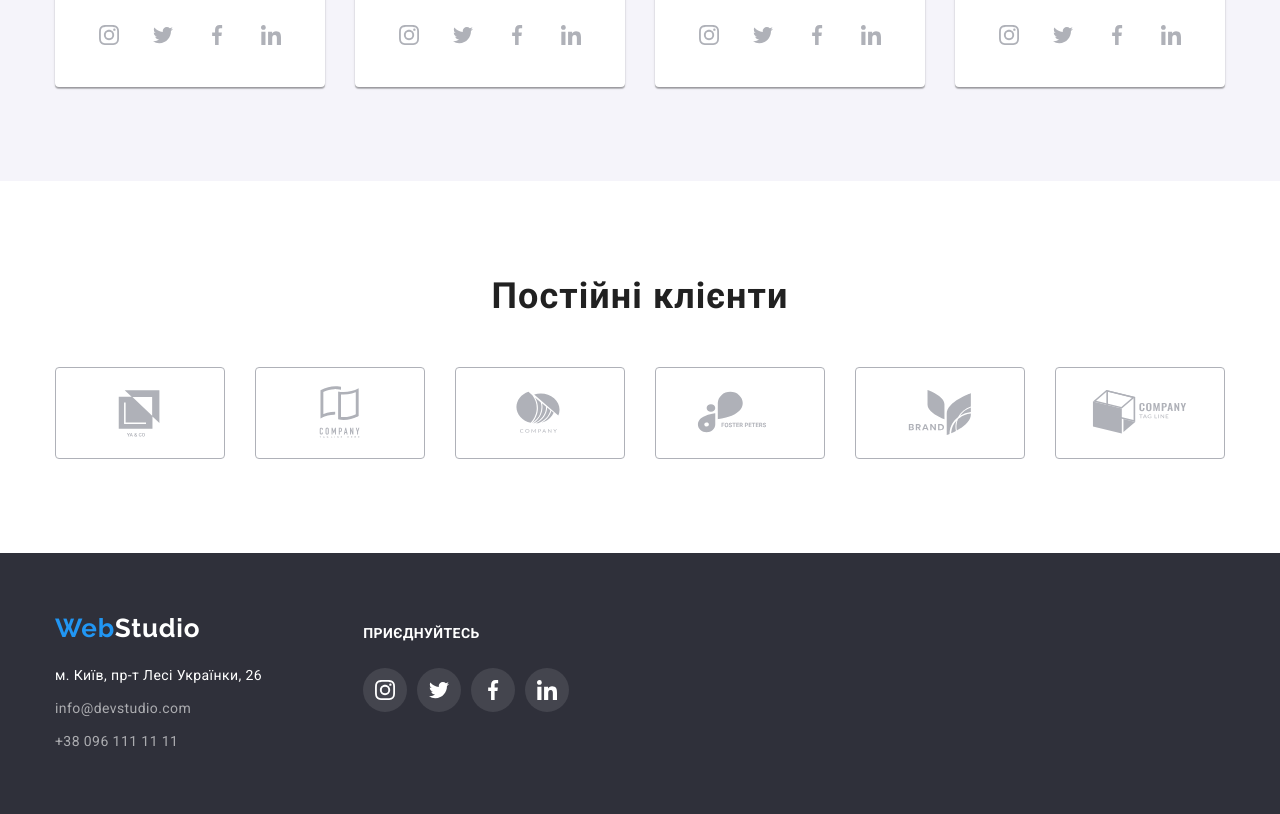
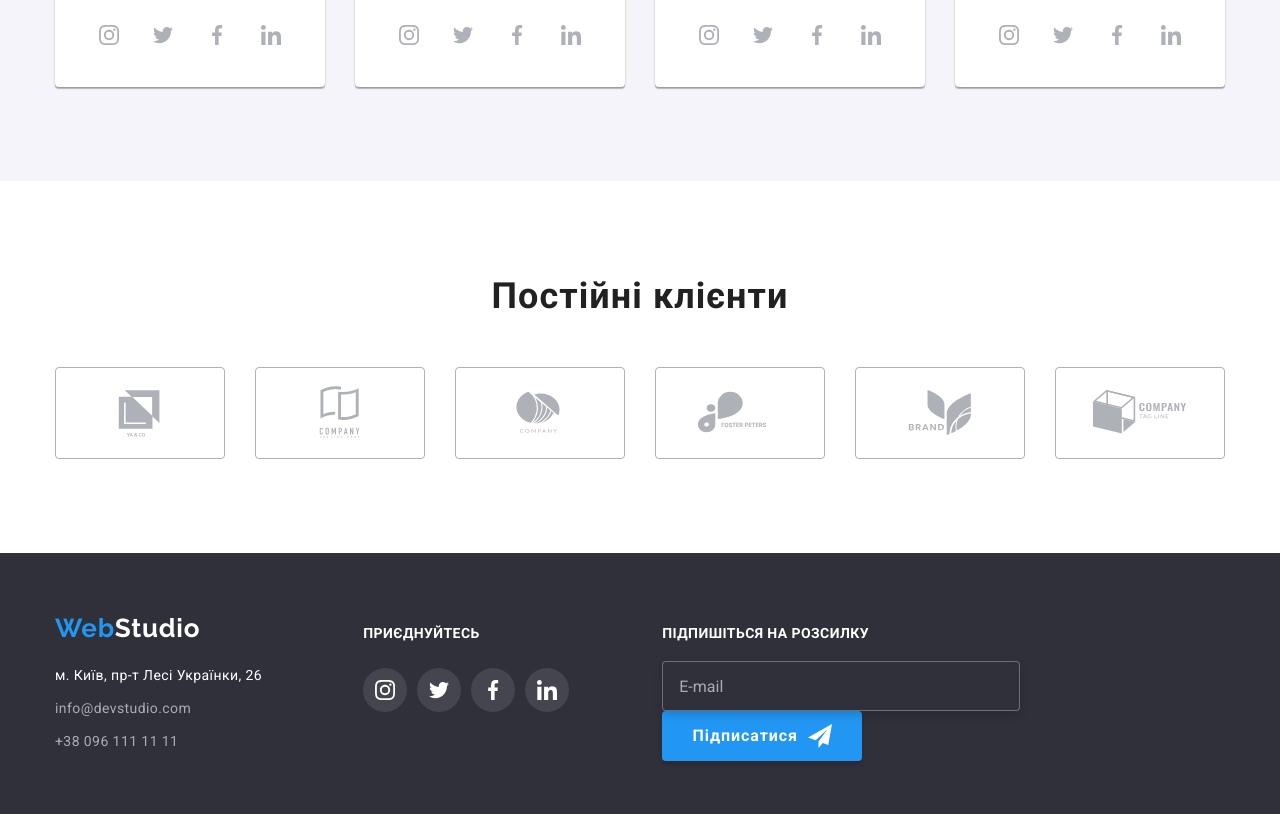
Before and after one commit to EugeneNikiforov/goit-markup-hw-06, a plain HTML site: page index.html in a window 1280 px wide. Shown: the part 2124-2938 px from the top of the page. Drawn offline with Linux system fonts and the light colour scheme.

Commit message:
Sunday 13:57

```diff
--- a/css/styles.css
+++ b/css/styles.css
@@ -9,6 +9,7 @@
     --light-blue-bord: rgba(33, 150, 243, 1);
     --light-blue-select: #188CE8;
     --light-gray: #757575;
+    --light-gray-bord: rgba(255, 255, 255, 0.3);
     --selection-color: #2196F3;
     --white-color: #FFF;
     --white-bord: #ECECEC;
@@ -485,6 +486,62 @@ input {
     fill: var(--icon-white);
     background-color: var(--selection-color);
 }
+/* subscribe form */
+.footer-subscribe {
+    display: flex;
+    flex-wrap: wrap;
+    width: 570px;
+    height: 86px;
+    padding-top: 72px;
+    padding-bottom: 94px;
+    margin-left: 23px;
+}
+.form-subscribe {
+    display: flex;
+    justify-content: flex-start;
+    align-items: center;
+    gap: 12px;
+}
+.form-label-subscribe {
+    display: flex;
+    font-size: 16px;
+    line-height: 1.25;
+    align-items: center;
+    letter-spacing: 0.03em;
+}
+.form-field-subscribe {
+    width: 358px;
+    height: 50px;
+    border: 1px solid var(--light-gray-bord);
+    filter: drop-shadow(0px 4px 4px rgba(0, 0, 0, 0.15));
+    border-radius: 4px;
+    background-color: var(--bgnd-gray);
+    padding: 15px 16px;
+    resize: none;
+}
+.form-field-subscribe::placeholder {
+    color: rgba(255, 255, 255, 0.6);
+}
+.btn-subscribe-submit {
+    display: flex;
+    justify-content: center;
+    align-items: center;
+    cursor: pointer;
+    gap: 10px;
+    width: 200px;
+    height: 50px;
+    font-weight: 700;
+    font-size: 16px;
+    line-height: 1.875;
+    text-align: center;
+    letter-spacing: 0.06em;
+    color: var(--white-color);
+    fill: var(--white-color);
+    background-color: var(--light-blue);
+    box-shadow: 0px 4px 4px rgba(0, 0, 0, 0.15);
+    border-radius: 4px;
+    border: none;
+}
 
 /* form */
 .form-window {
@@ -581,6 +638,9 @@ input {
     position: relative;
 }
 .form-checked label::before {
+    position: absolute;
+    top: 5px;
+    left: 2px;
     display: inline-block;
     content: "";
     width: 16px;
@@ -610,9 +670,11 @@ input {
     overflow: hidden;
 }
 .form-label-checkbox {
+    display: inline-block;
     font-size: 14px;
     line-height: 1.7143;
     letter-spacing: 0.03em;
+    padding-left: 25px;
 }
 .form-checkbox-link {
     color: var(--light-blue);
@@ -636,6 +698,7 @@ input {
     box-shadow: 0px 4px 4px rgba(0, 0, 0, 0.15);
     border-radius: 4px;
     padding: 10px 52px;
+    border: none;
     transition: background-color var(--time) var(--time-effect), color var(--time) var(--time-effect);
 }
 .btn-submit:hover, .btn-submit:focus {
--- a/index.html
+++ b/index.html
@@ -305,7 +305,26 @@
                 </li>
             </ul>
             </div>
-            <!-- <svg class="icon icon-telegram-send"><use xlink:href="#icon-telegram-send"></use></svg> -->
+            <!-- subscribe form -->
+            <div class="footer-subscribe">
+                <h3 class="footer-title">Підпишіться на розсилку</h3>
+
+                    <form action="#">
+                        <div class="form-subscribe"></div>
+                        <label class="form-label-subscribe" for="subscribe-form">
+                            <input class="form-field-subscribe" type="email" name="subscribe-form" placeholder="E-mail" id="subscribe-form">
+                        </label>
+                        <button type="submit" class="btn-subscribe-submit">
+                            Підписатися
+                            <svg class="icon-telegram-send" width="24" height="24">
+                                <use xlink:href="./img/icons.svg#icon-telegram-send"></use>
+                            </svg>
+                        </button>
+                    </div>
+                    </form>
+
+            </div>
+
         </div>
         </footer>
 
@@ -346,7 +365,7 @@
                         <input class="checkbox-hidden" type="checkbox" name="form-checkbox" id="form-checkbox">
                         <label for="form-checkbox" class="form-label-checkbox">Погоджуюся з розсилкою та приймаю <a href="#" class="form-checkbox-link" target="_blank" rel="noopener noreferrer">Умови договору</a></label>
                     </div>
-                    <!-- <svg class="icon icon-check"><use xlink:href="#icon-check"></use></svg> -->
+                    <!-- <svg class="icon icon-check"><use xlink:href="./img/icons.svg#icon-check"></use></svg> -->
                     <!-- <div class="form-checked">
                         <label for="form-checkbox">Погоджуюся з розсилкою та приймаю</label>
                         <a href="#" target="_blank" rel="noopener noreferrer">Умови договору</a>
```
